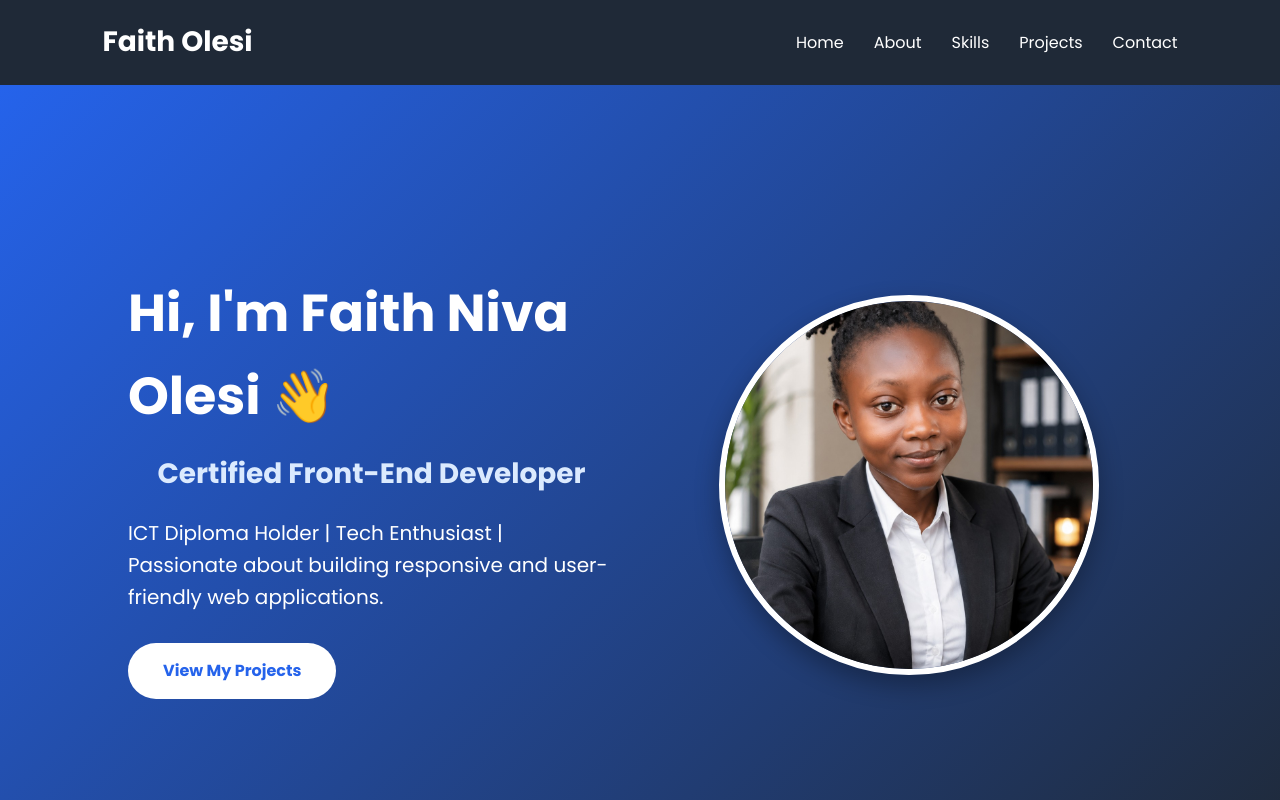
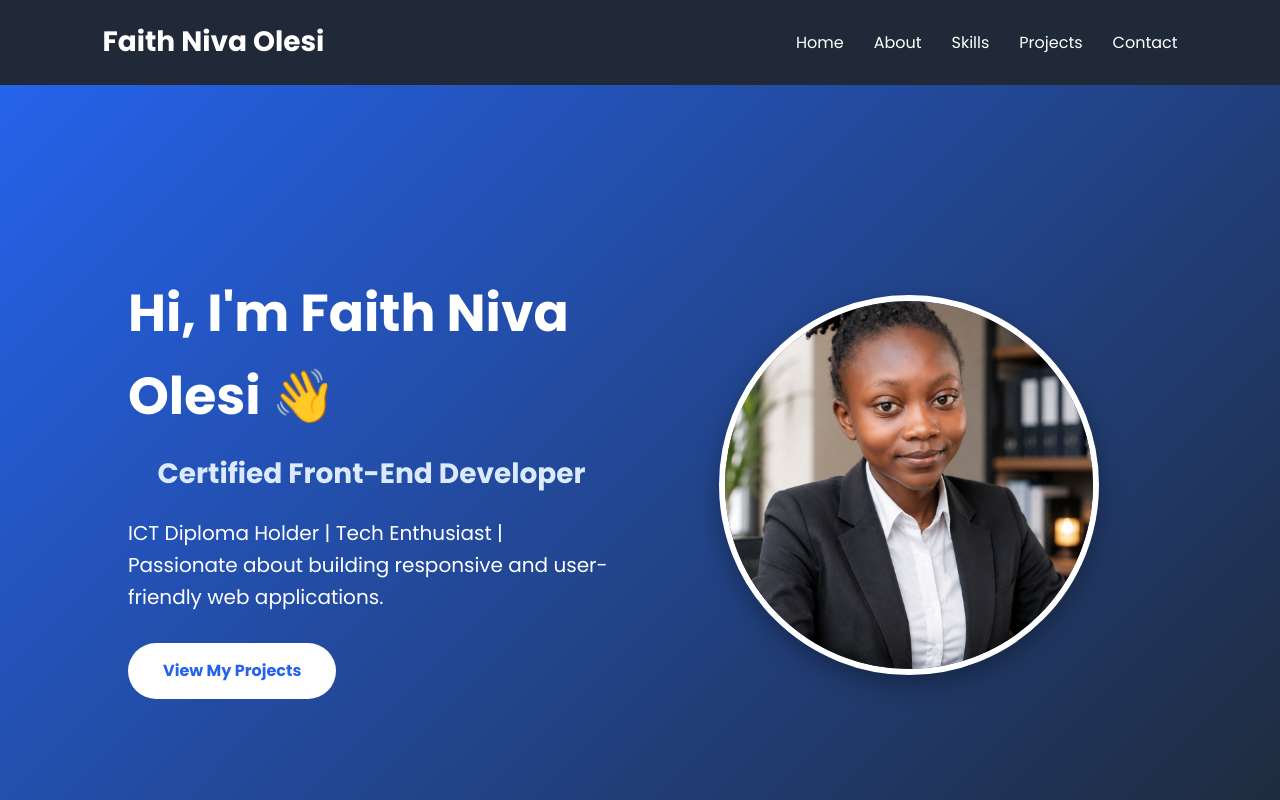
Before and after one commit to Faith-254-UI/Personal-Portfolio, a plain HTML site: page index.html in a window 1280 px wide. Shown: the top 800 px of the page. Drawn offline with Linux system fonts and the light colour scheme.

Commit message:
Update name from 'Faith Olesi' to 'Faith Niva Olesi'

```diff
--- a/index.html
+++ b/index.html
@@ -3,7 +3,7 @@
     <head>
         <meta charset="UTF-8">
         <meta name="viewport" content="width=device-width, initial-scale=1.0">
-        <title>Faith Olesi | Frontend Developer</title>
+        <title>Faith Niva Olesi | Frontend Developer</title>
         <link rel="stylesheet" href="style.css">
         <link rel="preconnect" href="https://fonts.googleapis.com">
         <link rel="preconnect" href="https://fonts.gstatic.com" crossorigin>
@@ -12,7 +12,7 @@
     <body>
         <header>
             <nav class="navbar">
-                <h2 class="logo">Faith Olesi</h2>
+                <h2 class="logo">Faith Niva Olesi</h2>
                 <ul class="nav-links">
                     <li><a href="#home">Home</a> </li>
                     <li><a href="#about">About</a> </li>
@@ -42,7 +42,7 @@
 
         <div class="hero-image">
 
-          <img src="images/pict.png" alt="Faith Olesi">
+          <img src="images/pict.png" alt="Faith Niva Olesi">
 
         </div>
 
@@ -92,14 +92,14 @@
         </section>
         <section class="contact" id="contact">
             <h2>Contact Me</h2>
-            <p><strong>Name:</strong>Faith Olesi</p>
+            <p><strong>Name:</strong>Faith Niva Olesi</p>
             <p><strong>Email:</strong><a href="mailto:faitholesi99@gmail.com">faitholesi99@gmail.com</a></p>
             <p><strong>Github:</strong><a href="https://github.com/Faith-254-UI" class="btn" target="_blank">github.com/Faith-254-UI</a></p>
             <p><strong>LinkedIn:</strong><a href="https://www.linkedin.com/in/faitholesi591ab126b" class="btn" target="_blank">linkedin.com/in/faitholesi591ab126b</a></p>
 
         </section>
         <footer>
-            <p>&copy; 2026 Faith Olesi. All Rights Reserved.</p>
+            <p>&copy; 2026 Faith Niva Olesi. All Rights Reserved.</p>
         </footer>
         <script src="script.js"></script>
     </body>
```
